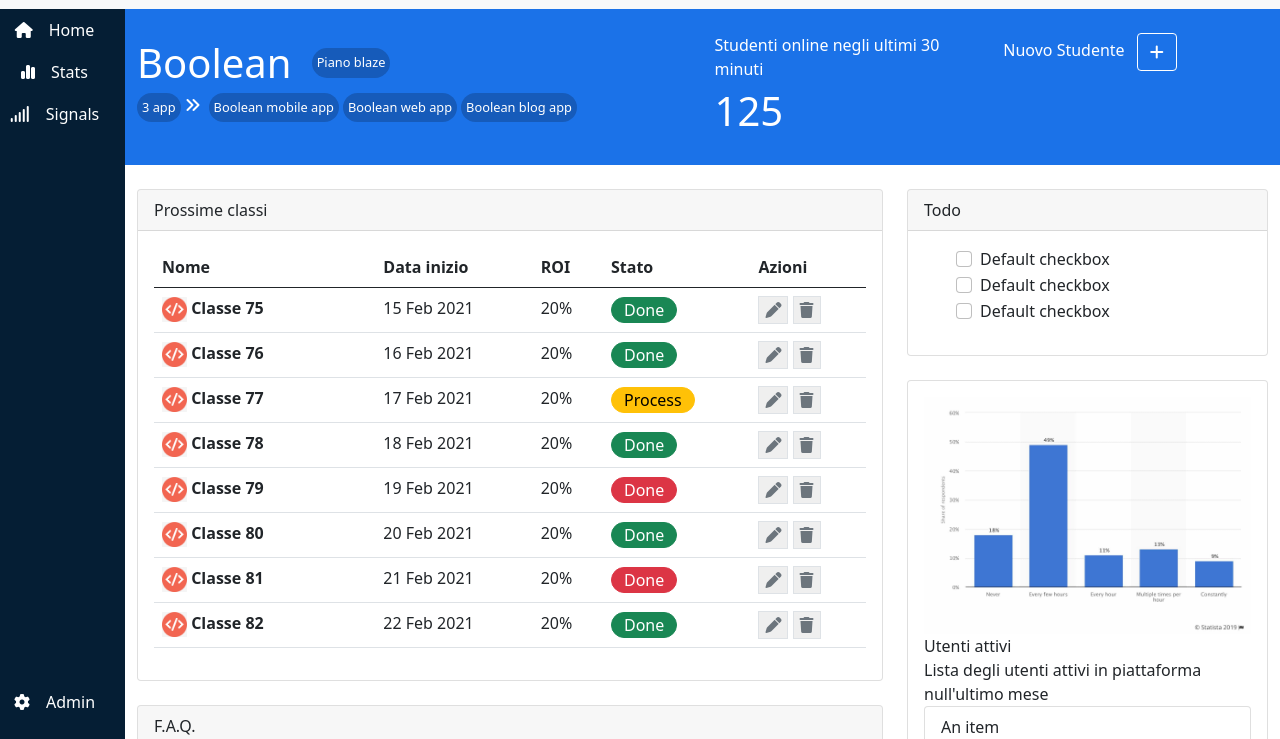
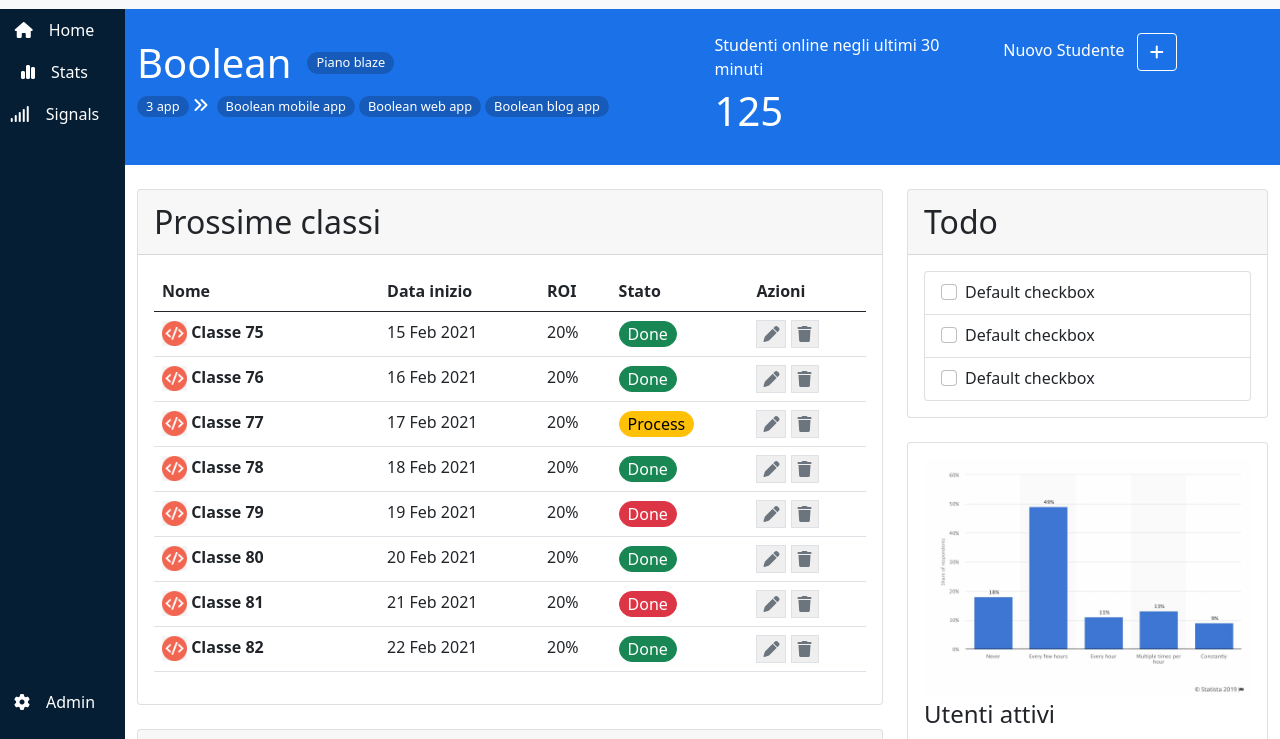
Before and after one commit to danieldorazio/html-css-bootstrap-dashboard, a plain HTML site: page index.html in a window 1280 px wide. Shown: the part 61-800 px from the top of the page. Drawn offline with nearby package versions, Linux system fonts and the light colour scheme.

Commit message:
improvement design cards

```diff
--- a/css/style.css
+++ b/css/style.css
@@ -183,15 +183,12 @@ header {
     color: var(--color-bg-breadcrumb);
 }
 
-
-
 /*************BOOLEAN***************/
 .ms_btn-breadcrumb {
     background-color: var(--color-bg-btn-breadcrumb);
     width: max-content;
     font-size: .8rem;
 }
-
 
 
 @media screen and (min-width: 992px){
--- a/index.html
+++ b/index.html
@@ -221,13 +221,15 @@
 
                             <!-- boolean -->
                             <div class="col-12 col-md-6">
-                                <span class="fs-1 align-middle me-3">Boolean</span>
-                                <button type="button" class="btn ms_btn-breadcrumb d-inline-block rounded-pill text-white align-middle p-1">
+                                <div class="d-flex align-items-center">
+                                    <span class="fs-1  me-3">Boolean</span>
+                                    <button type="button" class="btn ms_btn-breadcrumb d-inline-block rounded-pill text-white p-0 ps-2 pe-2  ">
                                         <span>Piano blaze</span>
                                     </button>
-                                <ul class="d-flex p-0 gap-1">
+                                </div>
+                                <ul class="d-flex flex-wrap p-0 gap-1">
                                     <li>
-                                        <button type="button" class="btn ms_btn-breadcrumb d-inline-block rounded-pill text-white align-middle p-1">
+                                        <button type="button" class="btn ms_btn-breadcrumb d-inline-block rounded-pill text-white p-0 ps-2 pe-2">
                                             3 app
                                         </button>
                                     </li>
@@ -239,25 +241,25 @@
                                     </li>
 
                                     <li>
-                                        <button type="button" class="btn ms_btn-breadcrumb d-inline-block d-lg-none rounded-pill text-white align-middle p-1">
+                                        <button type="button" class="btn ms_btn-breadcrumb d-inline-block d-lg-none rounded-pill text-white p-0 ps-2 pe-2">
                                             <i class="fa-solid fa-plus text-white"></i>
                                         </button>
                                     </li>
 
                                     <li>
-                                        <button type="button" class="btn ms_btn-breadcrumb d-none d-lg-inline-block rounded-pill text-white align-middle p-1">
+                                        <button type="button" class="btn ms_btn-breadcrumb d-none d-lg-inline-block rounded-pill text-white p-0 ps-2 pe-2">
                                             Boolean mobile app
                                         </button>
                                     </li>
 
                                     <li>
-                                        <button type="button" class="btn ms_btn-breadcrumb d-none d-lg-inline-block rounded-pill text-white align-middle p-1">
+                                        <button type="button" class="btn ms_btn-breadcrumb d-none d-lg-inline-block rounded-pill text-white p-0 ps-2 pe-2">
                                             Boolean web app
                                         </button>
                                     </li>
 
                                     <li>
-                                        <button type="button" class="btn ms_btn-breadcrumb d-none d-lg-inline-block rounded-pill text-white align-middle p-1">
+                                        <button type="button" class="btn ms_btn-breadcrumb d-none d-lg-inline-block rounded-pill text-white p-0 ps-2 pe-2">
                                             Boolean blog app
                                         </button>
                                     </li>
@@ -280,7 +282,7 @@
                         <div class="col-12 col-lg-8">
                             <!-- PROSSIME CLASSI -->
                             <div class="card mb-4">
-                                <div class="card-header">
+                                <div class="card-header font-weight-bold fs-2">
                                     Prossime classi
                                 </div>
                                 <div class="card-body ms_class">
@@ -308,7 +310,7 @@
                                             <td class="d-none d-md-table-cell">15 Feb 2021</td>
                                             <td class="d-none d-md-table-cell">20%</td>
                                             <td>
-                                                <button type="button" class="btn ms_btn btn-success rounded-pill py-0">Done</button>
+                                                <button type="button" class="btn ms_btn btn-success rounded-pill  p-0 ps-2 pe-2">Done</button>
                                             </td>
                                             <td>
                                                 <button class=" border ms_action">
@@ -330,7 +332,7 @@
                                             <td class="d-none d-md-table-cell">16 Feb 2021</td>
                                             <td class="d-none d-md-table-cell">20%</td>
                                             <td>
-                                                <button type="button" class="btn ms_btn btn-success rounded-pill py-0">Done</button>
+                                                <button type="button" class="btn ms_btn btn-success rounded-pill  p-0 ps-2 pe-2">Done</button>
                                             </td>
                                             <td>
                                                 <button class=" border ms_action">
@@ -352,7 +354,7 @@
                                             <td class="d-none d-md-table-cell">17 Feb 2021</td>
                                             <td class="d-none d-md-table-cell">20%</td>
                                             <td>
-                                                <button type="button" class="btn ms_btn btn-warning rounded-pill py-0">Process</button>
+                                                <button type="button" class="btn ms_btn btn-warning rounded-pill  p-0 ps-2 pe-2">Process</button>
                                             </td>
                                             <td>
                                                 <button class=" border ms_action">
@@ -374,7 +376,7 @@
                                             <td class="d-none d-md-table-cell">18 Feb 2021</td>
                                             <td class="d-none d-md-table-cell">20%</td>
                                             <td>
-                                                <button type="button" class="btn ms_btn btn-success rounded-pill py-0">Done</button>
+                                                <button type="button" class="btn ms_btn btn-success rounded-pill  p-0 ps-2 pe-2">Done</button>
                                             </td>
                                             <td>
                                                 <button class=" border ms_action">
@@ -396,7 +398,7 @@
                                             <td class="d-none d-md-table-cell">19 Feb 2021</td>
                                             <td class="d-none d-md-table-cell">20%</td>
                                             <td>
-                                                <button type="button" class="btn ms_btn btn-danger rounded-pill py-0">Done</button>
+                                                <button type="button" class="btn ms_btn btn-danger rounded-pill  p-0 ps-2 pe-2">Done</button>
                                             </td>
                                             <td>
                                                 <button class=" border ms_action">
@@ -418,7 +420,7 @@
                                             <td class="d-none d-md-table-cell">20 Feb 2021</td>
                                             <td class="d-none d-md-table-cell">20%</td>
                                             <td>
-                                                <button type="button" class="btn ms_btn btn-success rounded-pill py-0">Done</button>
+                                                <button type="button" class="btn ms_btn btn-success rounded-pill  p-0 ps-2 pe-2">Done</button>
                                             </td>
                                             <td>
                                                 <button class=" border ms_action">
@@ -440,7 +442,7 @@
                                             <td class="d-none d-md-table-cell">21 Feb 2021</td>
                                             <td class="d-none d-md-table-cell">20%</td>
                                             <td>
-                                                <button type="button" class="btn ms_btn btn-danger rounded-pill py-0">Done</button>
+                                                <button type="button" class="btn ms_btn btn-danger rounded-pill  p-0 ps-2 pe-2">Done</button>
                                             </td>
                                             <td>
                                                 <button class=" border ms_action">
@@ -462,7 +464,7 @@
                                             <td class="d-none d-md-table-cell">22 Feb 2021</td>
                                             <td class="d-none d-md-table-cell">20%</td>
                                             <td>
-                                                <button type="button" class="btn ms_btn btn-success rounded-pill py-0">Done</button>
+                                                <button type="button" class="btn ms_btn btn-success rounded-pill  p-0 ps-2 pe-2">Done</button>
                                             </td>
                                             <td>
                                                 <button class=" border ms_action">
@@ -481,7 +483,7 @@
 
                             <!-- F.A.Q. -->
                             <div class="card">
-                                <div class="card-header">
+                                <div class="card-header font-weight-bold fs-2">
                                     F.A.Q.
                                 </div>
                                 <div class="card-body">
@@ -530,12 +532,13 @@
                         <div class="col-12 col-lg-4">
                             <!-- TODO -->
                             <div class="card mb-4">
-                                <div class="card-header">
+                                <div class="card-header font-weight-bold fs-2">
                                     Todo
                                 </div>
                                 <div class="card-body">
-                                    <ul>
-                                        <li>
+                                    <ul class="list-group">
+
+                                        <li class="list-group-item">
                                             <div class="form-check">
                                                 <input class="form-check-input" type="checkbox" value="" id="flexCheckDefault">
                                                 <label class="form-check-label" for="flexCheckDefault">
@@ -543,7 +546,8 @@
                                                 </label>
                                             </div>
                                         </li>
-                                        <li>
+
+                                        <li class="list-group-item">
                                             <div class="form-check">
                                                 <input class="form-check-input" type="checkbox" value="" id="flexCheckDefault">
                                                 <label class="form-check-label" for="flexCheckDefault">
@@ -551,7 +555,8 @@
                                                 </label>
                                             </div>
                                         </li>
-                                        <li>
+
+                                        <li class="list-group-item">
                                             <div class="form-check">
                                                 <input class="form-check-input" type="checkbox" value="" id="flexCheckDefault">
                                                 <label class="form-check-label" for="flexCheckDefault">
@@ -559,6 +564,7 @@
                                                 </label>
                                             </div>
                                         </li>
+
                                     </ul>
                                 </div>
                             </div>
@@ -567,8 +573,8 @@
                         <div class="card">
                             <div class="card-body">
                                 <img src="img/stats.jpeg" alt="">
-                                <div>Utenti attivi</div>
-                                <div>Lista degli utenti attivi in piattaforma null'ultimo mese</div>
+                                <div class="fs-4 mb-2">Utenti attivi</div>
+                                <div class="mb-2">Lista degli utenti attivi in piattaforma null'ultimo mese</div>
                                 <ul class="list-group">
                                     <li class="list-group-item">An item</li>
                                     <li class="list-group-item">A second item</li>
```
Lines whose indentation alone changed are shown as unchanged.
